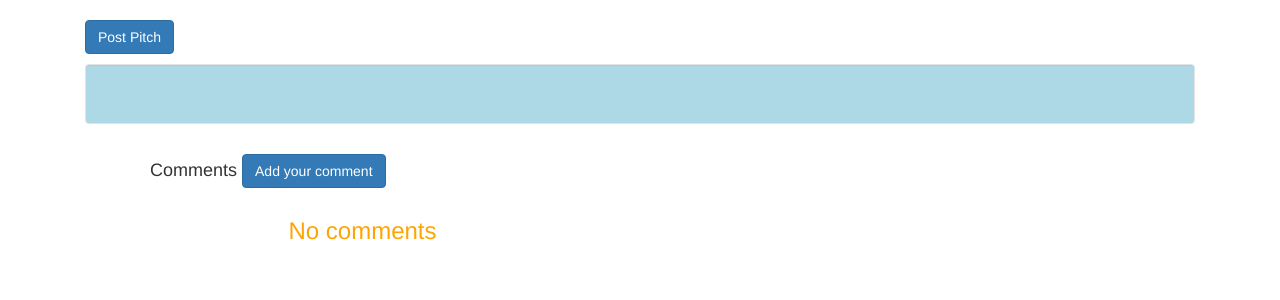
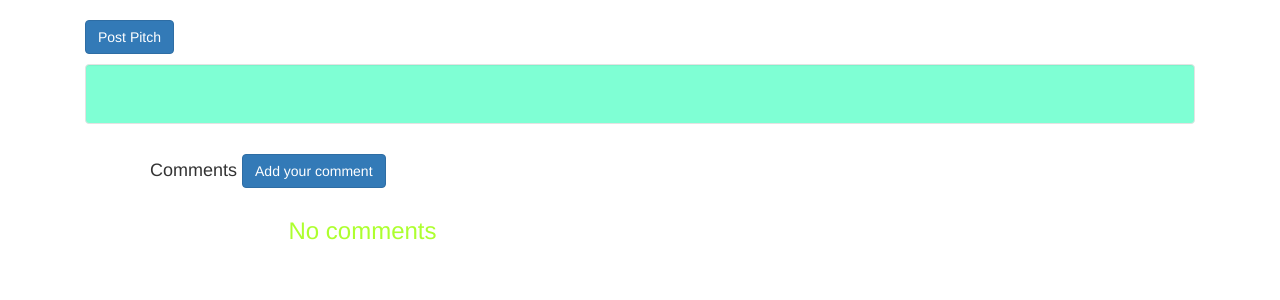
Before and after one commit to Micahtugi/pitches, a Python web app: template app/templates/view-pitch.html in a window 1280 px wide. Shown: the part 80-380 px from the top of the page. Run offline with Jinja, Linux system fonts and the light colour scheme; the template is opened without the code that fills it, so the values that code supplies are empty; some libraries are stand-ins or nearby versions.

```diff
--- a/app/templates/view-pitch.html
+++ b/app/templates/view-pitch.html
@@ -10,7 +10,7 @@
 <div class="container">
      <div class="col-md-12">
         <p class="text-left"><a class="btn btn-primary" href="{{url_for('.new_pitch',id=pitches.category_id)}}">Post Pitch</a></p>
-        <div class="well" style="background-color:lightblue">
+        <div class="well" style="background-color:aquamarine">
           <h3>{{pitches.content}}</h3>
         </div>
 
@@ -30,7 +30,7 @@
          {{ macro.displaySpecificPitch(comment)}}
          <hr>
          {%else%}
-         <h3 class="text-center" style="color:orange;">No comments </h3>
+         <h3 class="text-center" style="color:greenyellow;">No comments </h3>
          {% endif %}
         </div>
 
```
